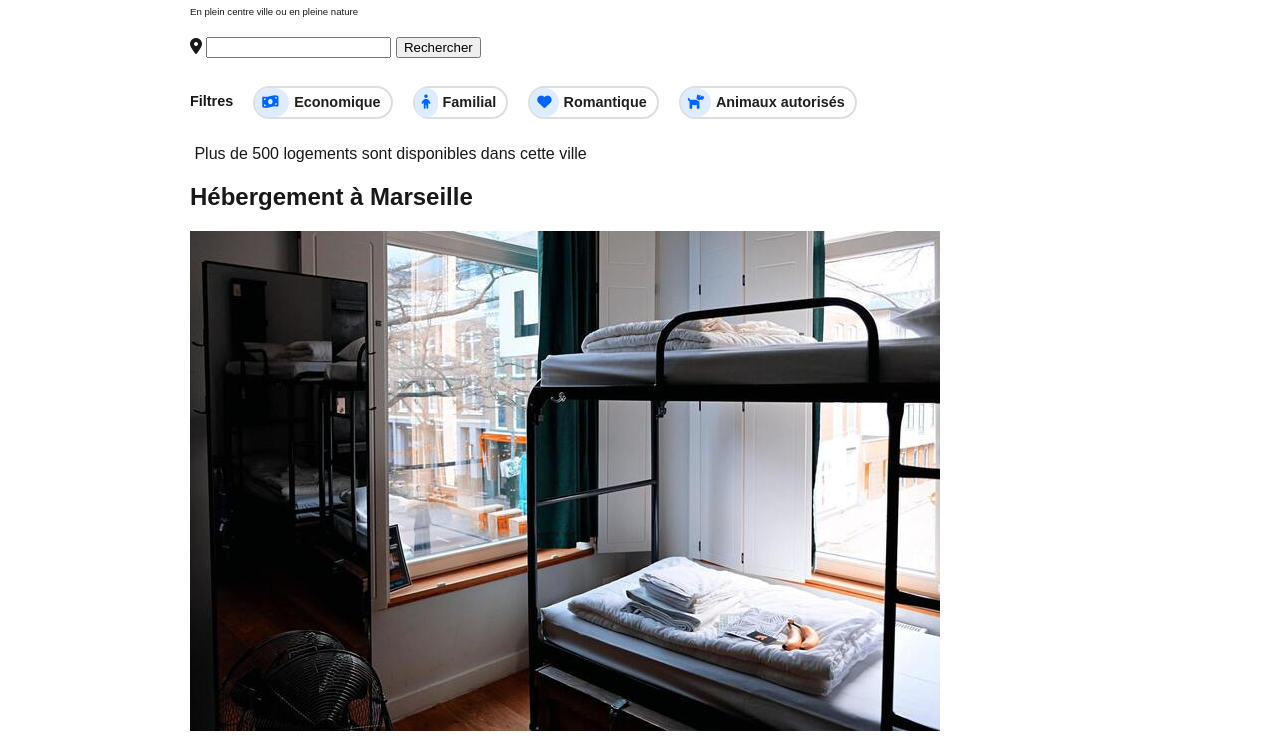
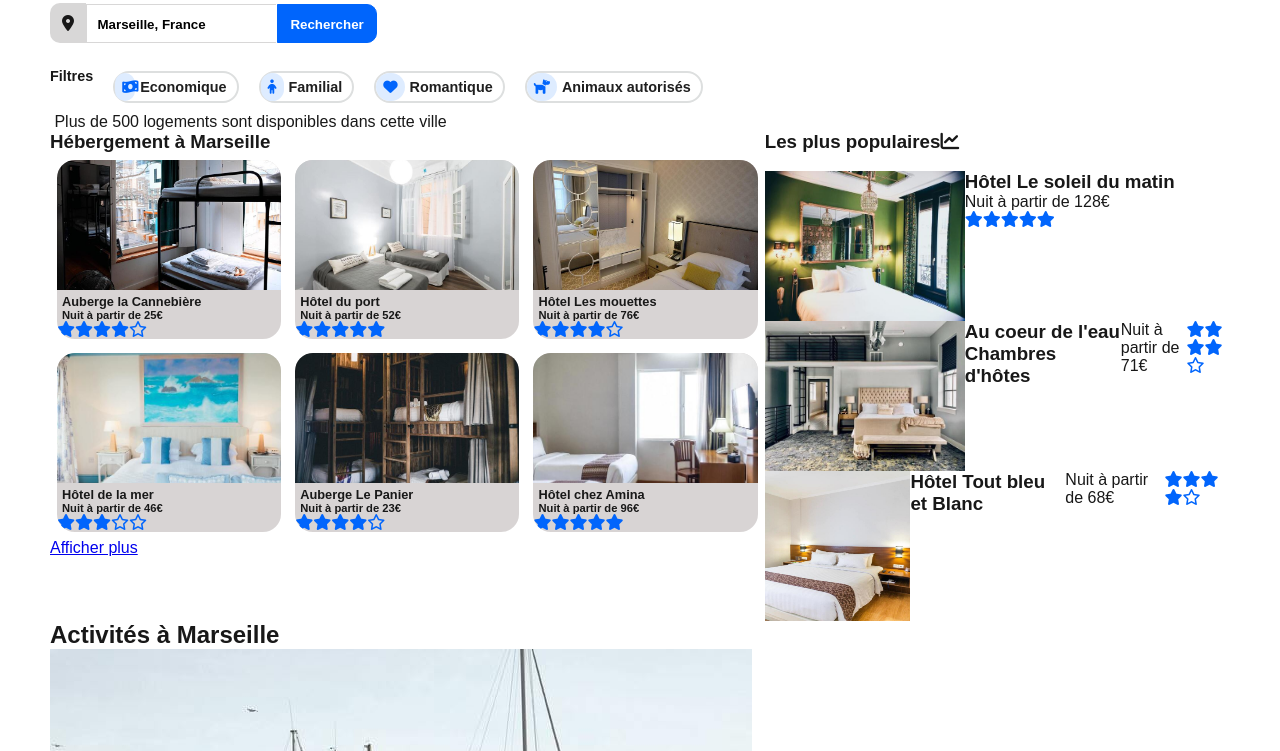
Before and after one commit to ThibaultOlm/Reservia, a plain HTML site: page index.html in a window 1280 px wide. Shown: the part 118-869 px from the top of the page. Drawn offline with Linux system fonts and the light colour scheme; a web font is replaced by a local one.

Commit message:
Modif éléments principaux de la page en CSS + modif CSS Bouton Rechercher

```diff
--- a/index.html
+++ b/index.html
@@ -29,13 +29,12 @@
             <h1>Trouvez votre hébergement pour des vacances de rêve</h1>
             <h2>En plein centre ville ou en pleine nature</h2>
 
-            <div id="Rechercher_localisation">
             <form method="post" action="traitement.php">
                     <i class="fas fa-map-marker-alt"></i>
-                    <input type="search" name="Rechercher" id="Rechercher" />
-                    <input type="submit" value="Rechercher" />
+                    <input type="search" name="Rechercher" id="Rechercher" value="Marseille, France"/>
+                    <input type="submit" value="Rechercher" id="submit" />
             </form>
-            </div> </br>
+            </br>
 
             <div id="Filtres">
                 <h1>Filtres</h1>
@@ -51,54 +50,65 @@
 
             <section id="hebergements">
 
-                <div id="Hebergement_à_Marseille">
+                <article id="Hebergement_à_Marseille">
                     <H1>Hébergement à Marseille</H1>
+
+                    <div id="hebergements_6">
                         <div class="carte_hebergement">
                             <img src="images/hebergements/4_small/marcus-loke-WQJvWU_HZFo-unsplash.jpg" alt="Photo hébergement Auberge la Cannebière" />
+                            <div class="descriptif_hebergement">
                                 <h1>Auberge la Cannebière</h1>
-                        <p>Nuit à partir de 25€</p>
+                                <h2>Nuit à partir de 25€</h2>
                                 <p><i class="fas fa-star"></i><i class="fas fa-star"></i><i class="fas fa-star"></i><i class="fas fa-star"></i><i class="far fa-star"></i></p>
+                            </div>
                         </div>
                         <div class="carte_hebergement">
                             <img src="images/hebergements/4_small/fred-kleber-gTbaxaVLvsg-unsplash.jpg" alt="Photo hébergement Hôtel du port" />
+                            <div class="descriptif_hebergement">
                                 <h1>Hôtel du port</h1>
-                        <p>Nuit à partir de 52€</p>
+                                <h2>Nuit à partir de 52€</h2>
                                 <p><i class="fas fa-star"></i><i class="fas fa-star"></i><i class="fas fa-star"></i><i class="fas fa-star"></i><i class="fas fa-star"></i></p>
+                            </div>
                         </div>
                         <div class="carte_hebergement">
                             <img src="images/hebergements/4_small/reisetopia-B8WIgxA_PFU-unsplash.jpg" alt="Photo hébergement Hôtel les mouettes" />
+                            <div class="descriptif_hebergement">
                                 <h1>Hôtel Les mouettes</h1>
-                        <p>Nuit à partir de 76€</p>
+                                <h2>Nuit à partir de 76€</h2>
                                 <p><i class="fas fa-star"></i><i class="fas fa-star"></i><i class="fas fa-star"></i><i class="fas fa-star"></i><i class="far fa-star"></i></p>
+                            </div>
                         </div>
                         <div class="carte_hebergement">
                             <img src="images/hebergements/4_small/annie-spratt-Eg1qcIitAuA-unsplash.jpg" alt="Photo hébergement Hôtel de la mer" />
                             <h1>Hôtel de la mer</h1>
-                        <p>Nuit à partir de 46€</p>
+                            <h2>Nuit à partir de 46€</h2>
                             <p><i class="fas fa-star"></i><i class="fas fa-star"></i><i class="fas fa-star"></i><i class="far fa-star"></i><i class="far fa-star"></i></p>
                         </div>
                         <div class="carte_hebergement">
                             <img src="images/hebergements/4_small/nicate-lee-kT-ZyaiwBe0-unsplash.jpg" alt="Auberge Le Panier" />
                             <h1>Auberge Le Panier</h1>
-                        <p>Nuit à partir de 23€</p>
+                            <h2>Nuit à partir de 23€</h2>
                             <p><i class="fas fa-star"></i><i class="fas fa-star"></i><i class="fas fa-star"></i><i class="fas fa-star"></i><i class="far fa-star"></i></p>
                         </div>
                         <div class="carte_hebergement">
                             <img src="images/hebergements/4_small/febrian-zakaria-M6S1WvfW68A-unsplash.jpg" alt="Photo hébergement Hôtel chez Amina" />
                             <h1>Hôtel chez Amina</h1>
-                        <p>Nuit à partir de 96€</p>
+                            <h2>Nuit à partir de 96€</h2>
                             <p><i class="fas fa-star"></i><i class="fas fa-star"></i><i class="fas fa-star"></i><i class="fas fa-star"></i><i class="fas fa-star"></i></p>
                         </div>
+                    </div>
                     <a href="#" class="afficher_plus">Afficher plus</a>
-                </div>
+                </article>
 
                 <aside>
-                    <p><h1>Les plus populaires</h1><i class="fas fa-chart-line"></i></p></br>
+                    <p><h1>Les plus populaires<i class="fas fa-chart-line"></i></h1></br></p>
                     <div class="carte_hebergement_populaire">
                         <img src="images/hebergements/4_small/emile-guillemot-Bj_rcSC5XfE-unsplash.jpg" alt="Photo hébergement populaire Hôtel Le soleil du matin" />
+                        <div id="descriptif_plus_populaire">
                             <h1>Hôtel Le soleil du matin</h1>
                             <p>Nuit à partir de 128€</p>
                             <p><i class="fas fa-star"></i><i class="fas fa-star"></i><i class="fas fa-star"></i><i class="fas fa-star"></i><i class="fas fa-star"></i></p>
+                        </div>
                     </div>
                     <div class="carte_hebergement_populaire">
                         <img src="images/hebergements/4_small/aw-creative-VGs8z60yT2c-unsplash.jpg" alt="Photo hébergement populaire Au coeur de l'eau CHambres d'hôtes" />
@@ -140,6 +150,7 @@
                     </div>
                 </section>
 
+        </div>
                     <footer>
                         <div id="a_propos">
                             <h1>A propos</h1>
@@ -164,7 +175,6 @@
                             </ul>
                         </div>
                     </footer>
-    </div>
 
 </body>
 
--- a/style.css
+++ b/style.css
@@ -14,6 +14,13 @@
 
 /* Eléments principaux de la page */
 
+*
+{
+    margin: 0;
+    padding: 0;
+    box-sizing: border-box;
+}
+
 body
 {
     font-family: 'Raleway', Arial, sans-serif;
@@ -22,8 +29,8 @@ body
 
 #bloc_page
 {
-    width: 900px;
-    margin: auto;
+    margin-left: 50px;
+    margin-right: 50px;
 }
 
 /* Header */
@@ -38,8 +45,8 @@ body
 #logo_reservia_header
 
 {
-    width: 10%;
-    height: 10%;
+    width: 6%;
+    height: 6%;
     margin-top: 15px;
 }
 
@@ -47,15 +54,17 @@ header h1
 
 {
     font-size: 0.8em;
-    font-weight: bolder;
+    font-weight: extra-bold ;
+    margin-bottom: 5px;
 }
 
 header h2
 
 {
-    font-size: 0.6em;
+    font-size: 0.7em;
     font-weight: lighter;
     margin-bottom: 20px;
+    margin-left: 2px;
 }
 
 /* Navigation Header */
@@ -87,7 +96,7 @@ header nav a:hover
 
 {
     color: #0065FC;
-    border-top: 1px solid #0065FC;
+    border-top: 2px solid #0065FC;
 }
 
 #bouton_inscription
@@ -99,6 +108,40 @@ header nav a:hover
 }
 
 /* Bouton Rechercher */
+
+.fa-map-marker-alt
+
+{
+    background-color: #d8d7d7;
+    padding: 12px;
+    border-radius: 10px 0 0 10px;
+    margin-top: 3px;
+}
+
+#Rechercher
+
+{
+    border: solid #d8d7d7 1px;
+    border-right: none;
+    padding-top: 12.4px;
+    padding-bottom: 9.5px;
+    padding-left: 10px;
+    margin-left: -4px;
+    font-weight: bold;
+}
+
+#submit
+
+{
+    background-color: #0065FC;
+    border: #0065FC solid 1px;
+    border-radius: 0px 10px 10px 0px;
+    color: white;
+    padding: 12.4px 12px 9.5px 12px;
+    margin-left: -3.5px;
+    font-weight: bold;
+}
+
 
 /* Filtres */
 
@@ -151,3 +194,77 @@ header h1
     font-size: 0.9em;
     padding-top: 7px;
 }
+
+/* Section Hébergement */
+
+#hebergements
+
+{
+    display: flex;
+}
+
+/* Hébergement à Marseille */
+
+#hebergements_6
+
+{
+    display: flex;
+    flex-wrap: wrap;
+}
+
+.carte_hebergement
+
+{
+    background: rgb(216, 212, 212);
+    border: white 2px solid;
+    border-radius: 20px;
+    margin: 5px;
+    overflow: hidden;
+    flex: 30%;
+}
+
+.carte_hebergement img
+
+{
+    width: 100%;
+    height: 130px;
+    border-radius: 16px 16px 0px 0px;
+    object-fit: cover;
+}
+
+.carte_hebergement h1
+
+{
+    font-size: 0.8em;
+    font-weight: bold;
+    padding-left: 5px;
+}
+
+.carte_hebergement h2
+
+{
+    font-size: 0.7em;
+    font-weight: bold;
+    padding-left: 5px;
+}
+
+.fa-star
+
+{
+    color: #0165FC;
+}
+
+/* Les plus populaires */
+
+.carte_hebergement_populaire img
+
+{
+    width: 200px;
+    height: 150px;
+}
+
+.carte_hebergement_populaire
+
+{
+    display: flex;
+}
```
Lines whose indentation alone changed are shown as unchanged.
